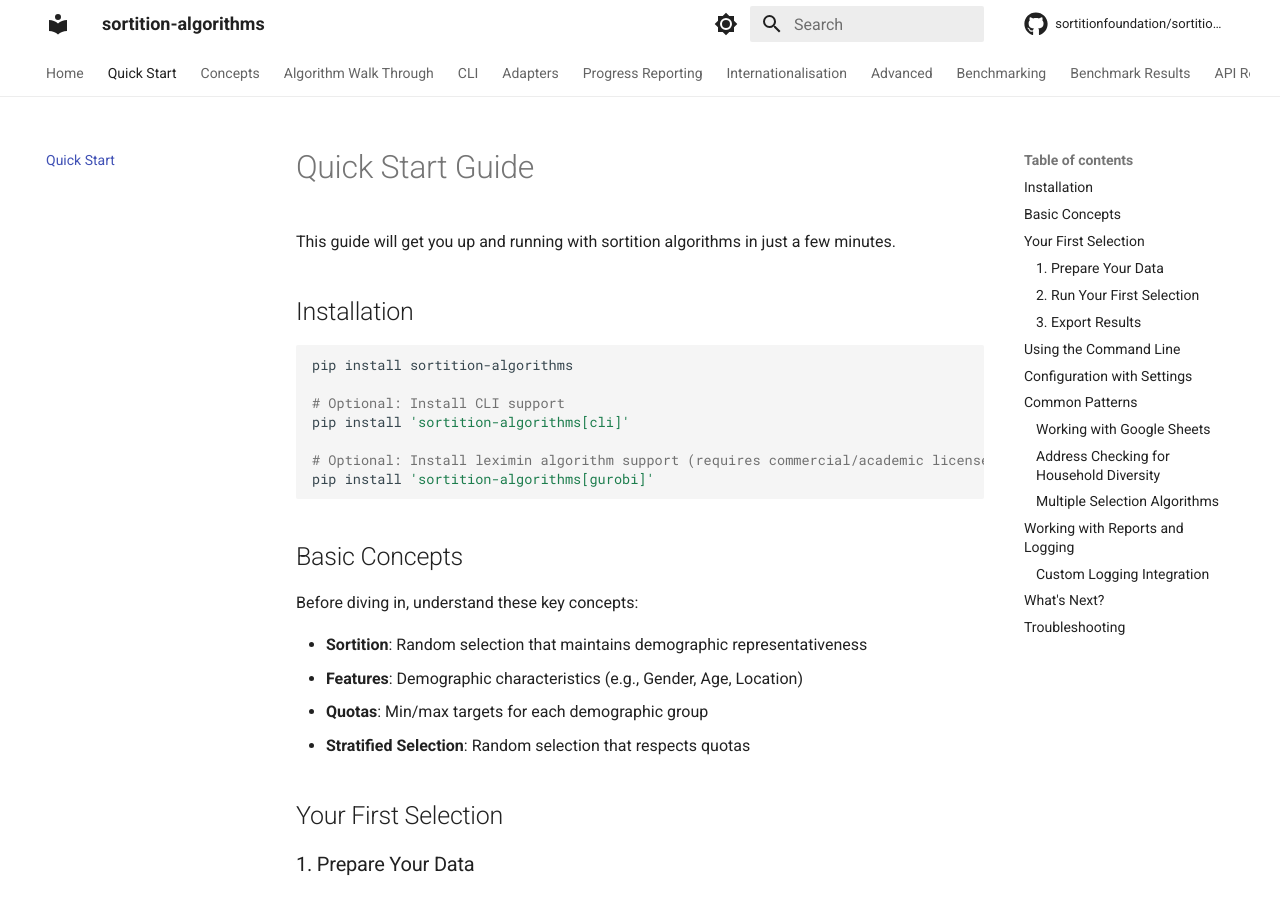
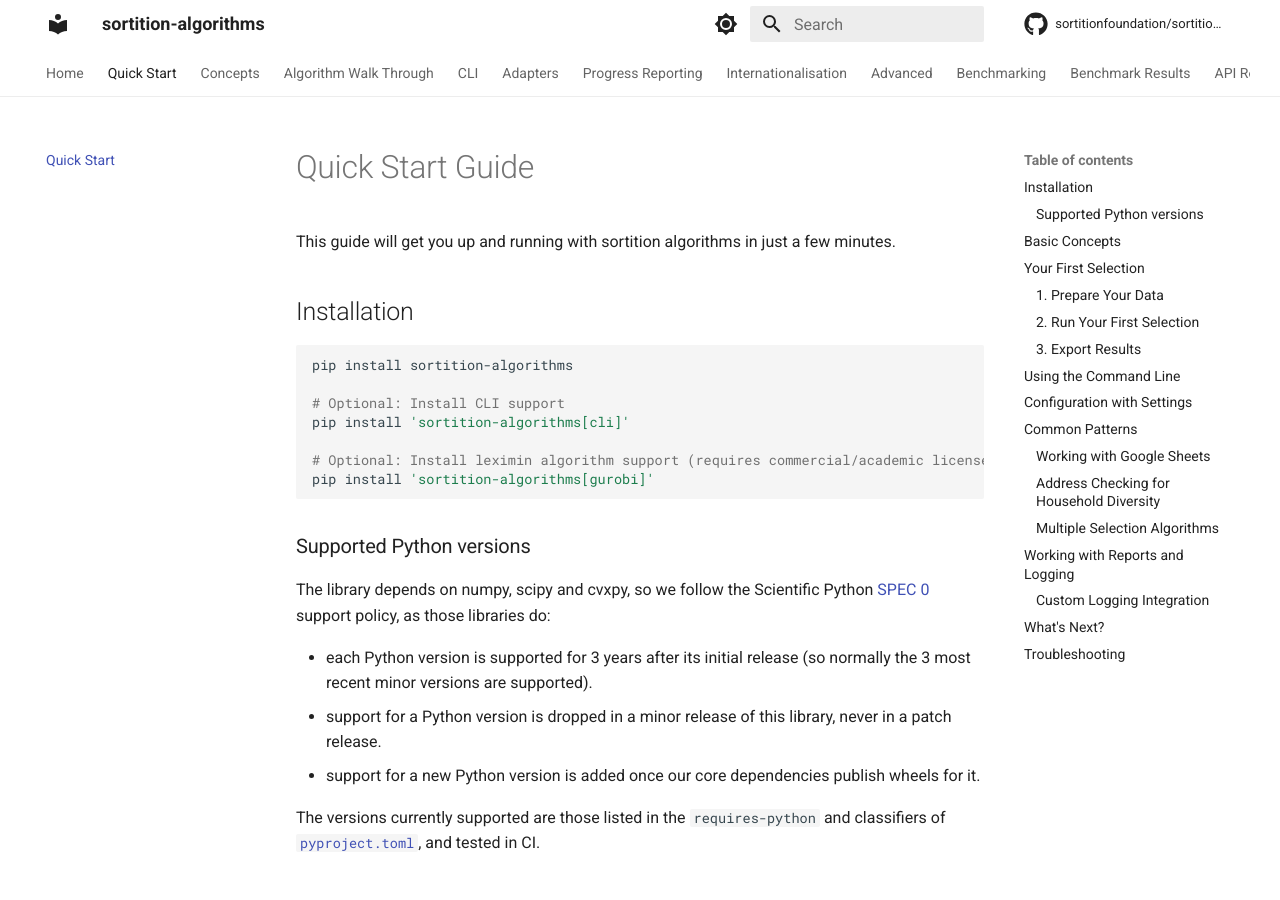
Before and after one commit to sortitionfoundation/sortition-algorithms, an MkDocs documentation site: the page built from docs/quickstart.md, in a window 1280 px wide and 900 px high. Built offline with MkDocs 1.6.1 and Material for MkDocs 9.7.7, drawn with Linux system fonts in a browser that asks for light colours; comment, search, counter and statistics services are not loaded.

Commit message:
build!: adopt SPEC 0 and drop support for Python 3.11
numpy 2.5 and scipy 1.18 already require Python >=3.12, following the
Scientific Python SPEC 0 policy. Follow the same policy: require
Python 3.12, drop 3.11 from the classifiers and CI matrix, upload
coverage from 3.12, and document the policy in the quickstart.

The lock now resolves a single numpy (2.5.4) and scipy (1.18.1)
for all supported Python versions.

Co-Authored-By: Claude Opus 5.5 <noreply@anthropic.com>

````diff
--- a/docs/quickstart.md
+++ b/docs/quickstart.md
@@ -13,6 +13,19 @@ pip install 'sortition-algorithms[cli]'
 # Optional: Install leximin algorithm support (requires commercial/academic license)
 pip install 'sortition-algorithms[gurobi]'
 ```
+
+### Supported Python versions
+
+The library depends on numpy, scipy and cvxpy, so we follow the Scientific Python
+[SPEC 0](https://scientific-python.org/specs/spec-0000/) support policy, as those libraries do:
+
+- each Python version is supported for 3 years after its initial release (so normally the 3 most recent minor versions are supported).
+- support for a Python version is dropped in a minor release of this library, never in a patch release.
+- support for a new Python version is added once our core dependencies publish wheels for it.
+
+The versions currently supported are those listed in the `requires-python` and classifiers of
+[`pyproject.toml`](https://github.com/sortitionfoundation/sortition-algorithms/blob/main/pyproject.toml),
+and tested in CI.
 
 ## Basic Concepts
 
--- a/pyproject.toml
+++ b/pyproject.toml
@@ -10,12 +10,11 @@ authors = [
 ]
 readme = "README.md"
 keywords = ['python']
-requires-python = ">=3.11"
+requires-python = ">=3.12"
 classifiers = [
   "Intended Audience :: Developers",
   "Programming Language :: Python",
   "Programming Language :: Python :: 3",
-  "Programming Language :: Python :: 3.11",
   "Programming Language :: Python :: 3.12",
   "Programming Language :: Python :: 3.13",
   "Programming Language :: Python :: 3.14",
````
Also changed, not shown: README.md (+2 -0 lines), 2 other files.
